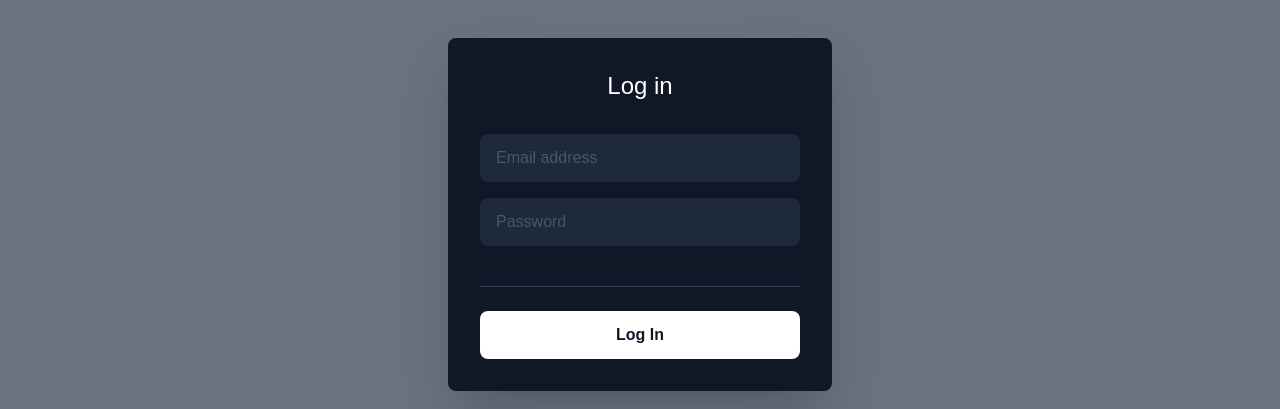
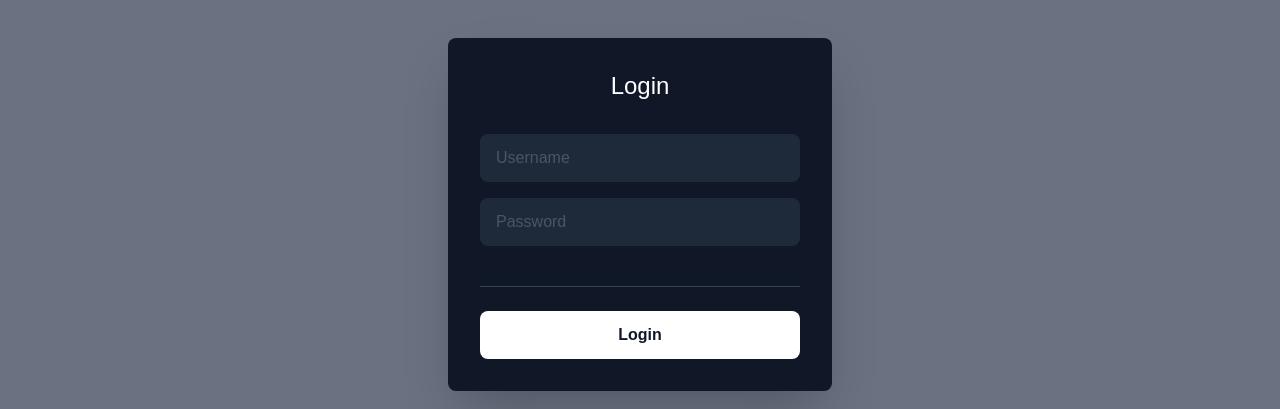
Before and after one commit to swoyamsuwal/chrono_assist-frontend, a Next.js app: page /login in a window 1280 px wide. Shown: the part 223-632 px from the top of the page. Built offline with nearby package versions, Linux system fonts and the light colour scheme.

Commit message:
Login user

```diff
--- a/app/create-account/page.jsx
+++ b/app/create-account/page.jsx
@@ -1,4 +1,5 @@
 'use client'
+import Header from "../components/Header_first";
 import { useState } from 'react'
 
 export default function RegisterPage() {
@@ -73,6 +74,7 @@ export default function RegisterPage() {
 
   return (
     <div className="min-h-screen bg-gray-500 flex flex-col">
+      <Header />
       <main className="flex-1 flex items-center justify-center px-4">
         <div className="bg-gray-900 rounded-lg shadow-2xl p-8 w-full max-w-sm">
           <h1 className="text-white text-2xl font-light text-center mb-8">
--- a/app/login/page.jsx
+++ b/app/login/page.jsx
@@ -1,53 +1,87 @@
 'use client'
-
 import Header from "../components/Header_first";
-import { useState } from "react";
+import { useState } from 'react'
 
 export default function LoginPage() {
-  const [formData, setFormData] = useState({
-    email: '',
-    password: ''
-  });
+  const [formData, setFormData] = useState({ username: '', password: '' })
+  const [loading, setLoading] = useState(false)
+  const [errors, setErrors] = useState(null)
 
-  const handleChange = (e) => {
-    const { name, value } = e.target;
-    setFormData(prev => ({
-      ...prev,
-      [name]: value
-    }));
-  };
+  const handleChange = e => {
+    const { name, value } = e.target
+    setFormData(prev => ({ ...prev, [name]: value }))
+  }
 
-  const handleSubmit = (e) => {
-    e.preventDefault();
-    console.log('Login submitted:', formData);
-  };
+  const getCSRFToken = () => {
+    const match = document.cookie.split('; ').find(row => row.startsWith('csrftoken'))
+    return match ? match.split('=')[1] : null
+  }
+
+  const handleSubmit = async e => {
+    e.preventDefault()
+    setErrors(null)
+    setLoading(true)
+
+    try {
+      // Fetch CSRF cookie first
+      await fetch('http://127.0.0.1:8000/authapp/csrf/', {
+        method: 'GET',
+        credentials: 'include'
+      })
+
+      const csrfToken = getCSRFToken()
+
+      const response = await fetch('http://127.0.0.1:8000/authapp/login/', {
+        method: 'POST',
+        headers: {
+          'Content-Type': 'application/json',
+          'X-CSRFToken': csrfToken
+        },
+        credentials: 'include',
+        body: JSON.stringify({
+          username: formData.username,
+          password: formData.password
+        })
+      })
+
+      const data = await response.json()
+
+      if (response.ok) {
+        alert(data.message)
+        setFormData({ username: '', password: '' })
+      } else {
+        // Show backend error message in UI
+        setErrors({ general: data.error || 'Invalid login' })
+      }
+    } catch (err) {
+      console.error(err)
+      setErrors({ general: 'Something went wrong. Try again.' })
+    } finally {
+      setLoading(false)
+    }
+  }
 
   return (
     <div className="min-h-screen bg-gray-500 flex flex-col">
-
-      {/* Header Navigation */}
       <Header />
-
-      {/* Login Form Container */}
       <main className="flex-1 flex items-center justify-center px-4">
         <div className="bg-gray-900 rounded-lg shadow-2xl p-8 w-full max-w-sm">
           <h1 className="text-white text-2xl font-light text-center mb-8">
-            Log in
+            Login
           </h1>
 
           <form onSubmit={handleSubmit} className="space-y-4">
+            {errors?.general && <p className="text-red-500 text-sm text-center">{errors.general}</p>}
 
-            {/* Email Input */}
             <input
-              type="email"
-              name="email"
-              placeholder="Email address"
-              value={formData.email}
+              type="text"
+              name="username"
+              placeholder="Username"
+              value={formData.username}
               onChange={handleChange}
               className="w-full bg-gray-800 text-gray-400 placeholder-gray-600 rounded-lg px-4 py-3 focus:outline-none focus:ring-2 focus:ring-gray-600 transition"
             />
 
-            {/* Password Input */}
             <input
               type="password"
               name="password"
@@ -57,19 +91,18 @@ export default function LoginPage() {
               className="w-full bg-gray-800 text-gray-400 placeholder-gray-600 rounded-lg px-4 py-3 focus:outline-none focus:ring-2 focus:ring-gray-600 transition"
             />
 
-            {/* Divider */}
             <div className="border-t border-gray-700 my-6"></div>
 
-            {/* Login Button */}
             <button
               type="submit"
-              className="w-full bg-white text-gray-900 font-semibold py-3 rounded-lg hover:bg-gray-100 transition"
+              className="w-full bg-white text-gray-900 font-semibold py-3 rounded-lg hover:bg-gray-100 transition disabled:opacity-50"
+              disabled={loading}
             >
-              Log In
+              {loading ? 'Logging in...' : 'Login'}
             </button>
           </form>
         </div>
       </main>
     </div>
-  );
+  )
 }
```
